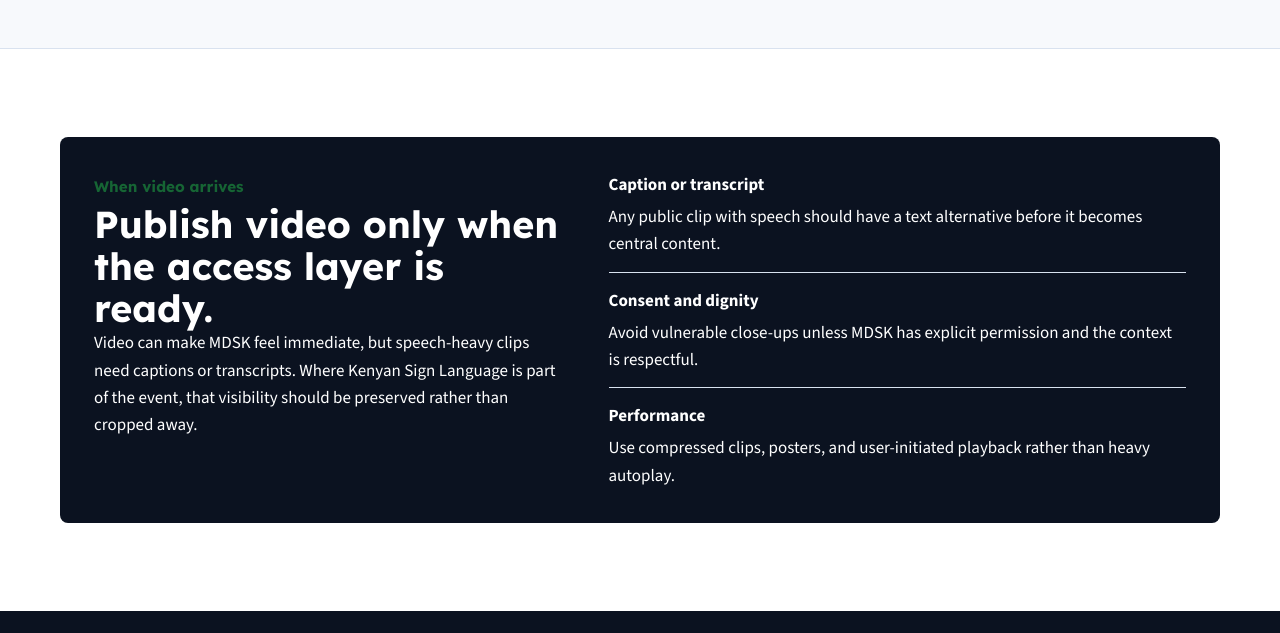
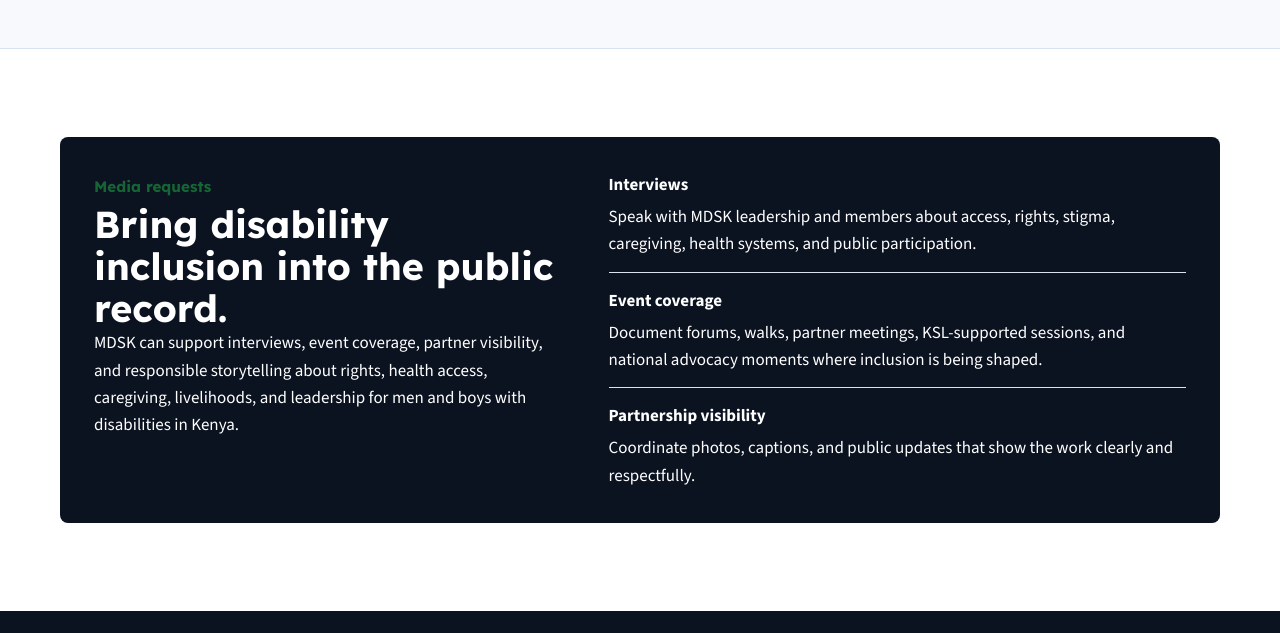
Before and after one commit to AlexMureti/MDSK_Kenya, a plain HTML site: page media.html in a window 1280 px wide. Shown: the part 2493-3126 px from the top of the page. Drawn offline with nearby package versions, Linux system fonts and the light colour scheme.

Commit message:
Replace public media instructions with request copy

```diff
--- a/media.html
+++ b/media.html
@@ -136,14 +136,14 @@
     <section class="section">
       <div class="container media-standards">
         <div>
-          <span class="eyebrow">When video arrives</span>
-          <h2>Publish video only when the access layer is ready.</h2>
-          <p>Video can make MDSK feel immediate, but speech-heavy clips need captions or transcripts. Where Kenyan Sign Language is part of the event, that visibility should be preserved rather than cropped away.</p>
+          <span class="eyebrow">Media requests</span>
+          <h2>Bring disability inclusion into the public record.</h2>
+          <p>MDSK can support interviews, event coverage, partner visibility, and responsible storytelling about rights, health access, caregiving, livelihoods, and leadership for men and boys with disabilities in Kenya.</p>
         </div>
         <ul class="feature-list">
-          <li><strong>Caption or transcript</strong><span>Any public clip with speech should have a text alternative before it becomes central content.</span></li>
-          <li><strong>Consent and dignity</strong><span>Avoid vulnerable close-ups unless MDSK has explicit permission and the context is respectful.</span></li>
-          <li><strong>Performance</strong><span>Use compressed clips, posters, and user-initiated playback rather than heavy autoplay.</span></li>
+          <li><strong>Interviews</strong><span>Speak with MDSK leadership and members about access, rights, stigma, caregiving, health systems, and public participation.</span></li>
+          <li><strong>Event coverage</strong><span>Document forums, walks, partner meetings, KSL-supported sessions, and national advocacy moments where inclusion is being shaped.</span></li>
+          <li><strong>Partnership visibility</strong><span>Coordinate photos, captions, and public updates that show the work clearly and respectfully.</span></li>
         </ul>
       </div>
     </section>
```
Also changed, not shown: tools/build-static-pages.cjs (+6 -6 lines).
